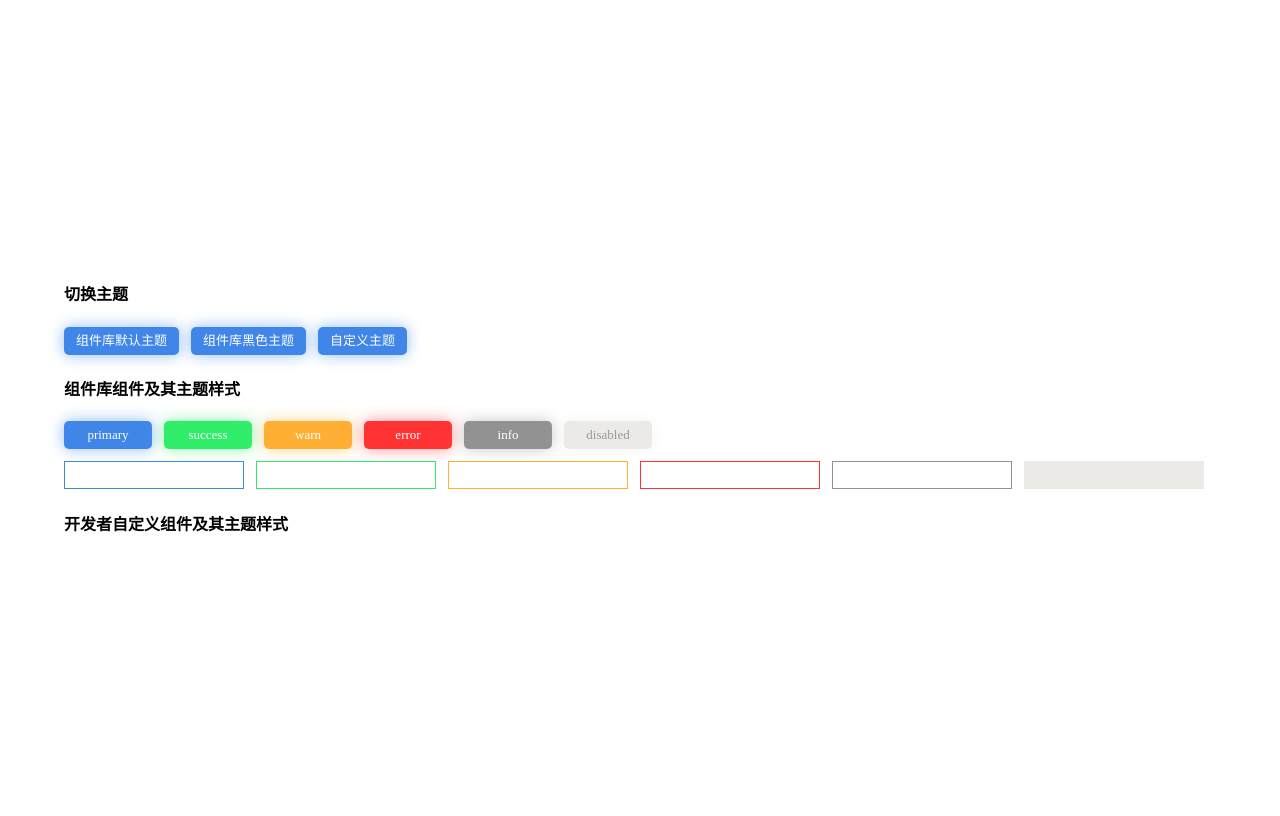
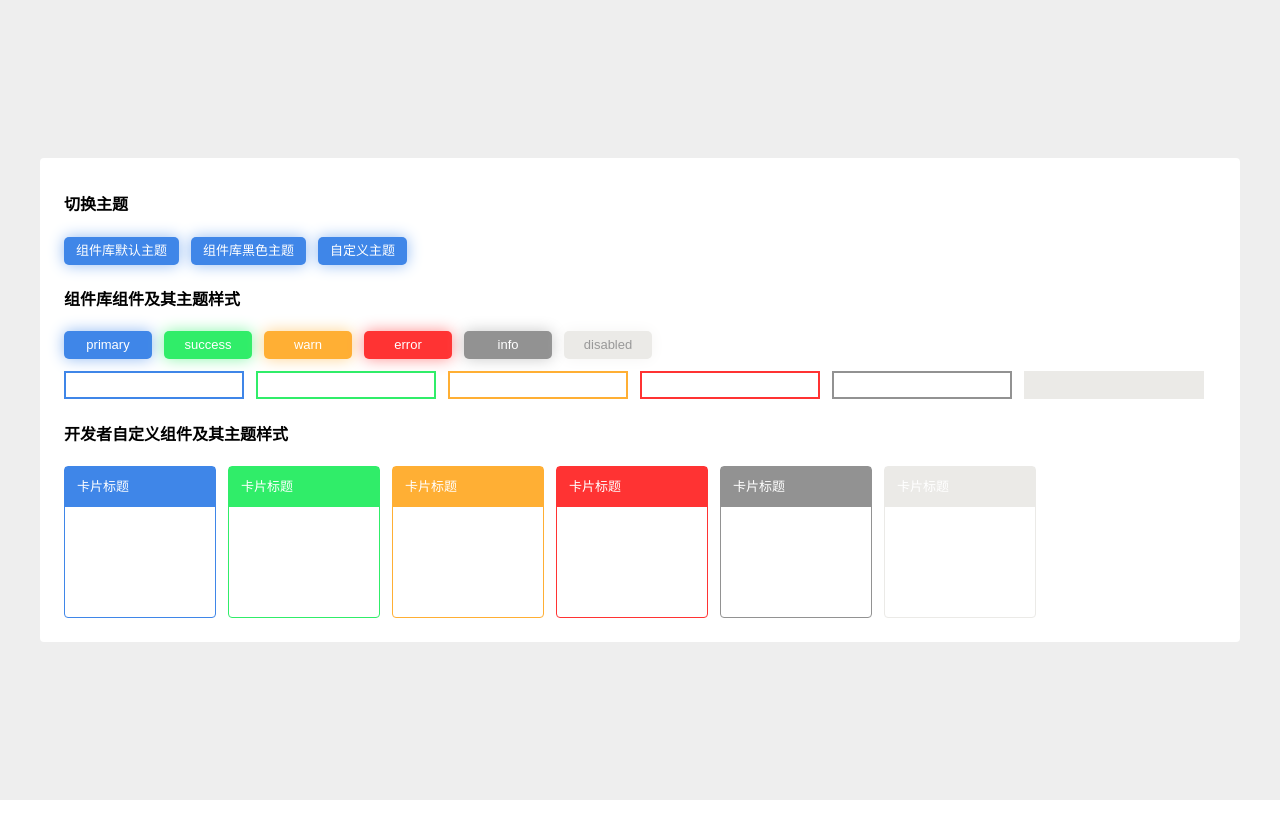
Before and after one commit to martSforever/demo-theme, a Vue app: page / in a window 1280 px wide. Built offline with nearby package versions, Linux system fonts and the light colour scheme.

Commit message:
complete

```diff
--- a/demo/App.vue
+++ b/demo/App.vue
@@ -15,7 +15,9 @@
                 <src-input :color="item" v-for="item in  ['primary','success','warn','error','info','disabled']" :key="item"/>
             </div>
             <h4>开发者自定义组件及其主题样式</h4>
-
+            <div class="line">
+                <demo-card :color="item" v-for="item in  ['primary','success','warn','error','info','disabled']" :key="item"/>
+            </div>
         </div>
     </div>
 </template>
@@ -23,22 +25,40 @@
 <script>
     import SrcButton from "../src/components/src-button";
     import SrcInput from "../src/components/src-input";
+    import DemoCard from "./demo-card";
 
     export default {
         name: "App",
-        components: {SrcInput, SrcButton}
+        components: {DemoCard, SrcInput, SrcButton}
     }
 </script>
 
 <style lang="scss">
+    html, body {
+        height: 100%;
+        width: 100%;
+        padding: 0;
+        margin: 0;
+    }
+
+    @include themeify {
         .app {
-        height: 100vh;
+            height: 100%;
             display: flex;
             align-items: center;
             flex-direction: column;
             justify-content: center;
-        .content{
+            background-color: $p-background-color;
+            transition: all 0.15s;
+            h4 {
+                color: $p-color-title;
+            }
+            .content {
                 display: inline-block;
+                background-color: $p-background-color-light;
+                transition: all 1s;
+                padding: 12px 24px;
+                border-radius: 4px;
             }
             .line {
                 margin-bottom: 12px;
@@ -47,4 +67,5 @@
                 }
             }
         }
+    }
 </style>
--- /dev/null
+++ b/demo/demo-card.vue
@@ -0,0 +1,41 @@
+<template>
+    <div class="demo-card" :class="[`demo-card-color-${color}`]">
+        <div class="demo-card-head">
+            卡片标题
+        </div>
+    </div>
+</template>
+
+<script>
+    export default {
+        name: "demo-card",
+        props: {
+            color: {type: String, default: 'primary'},
+        }
+    }
+</script>
+
+<style lang="scss">
+    @include themeify {
+        .demo-card {
+            display: inline-block;
+            width: 150px;
+            height: 150px;
+            border: solid 1px;
+            border-radius: 4px;
+            .demo-card-head {
+                height: 40px;
+                padding: 0 12px;
+                line-height: 40px;
+                font-size: 13px;
+                color: white;
+            }
+            @include pl-colors(demo-card) {
+                border-color: $value;
+                .demo-card-head {
+                    background-color: $value;
+                }
+            }
+        }
+    }
+</style>
--- a/demo/global.scss
+++ b/demo/global.scss
@@ -2,9 +2,29 @@
 
 $custom: (
         custom:(
-                color-primary: #4bca99,
-                color-primary-light: #60fdbc,
-                color-primary-deep: #2a6d51,
+                color-primary: #3ccb3a,
+                color-primary-light: #4af947,
+                color-primary-deep: #31a730,
+                color-primary-lighter: #d5f9c9,
+                color-success: #3597cb,
+                color-success-light: #85cfef,
+                color-success-deep: #24678a,
+                color-warn: #cb6436,
+                color-warn-light: #cb9682,
+                color-warn-deep: #a6522c,
+                color-error: #cb6596,
+                color-error-light: #cba5b4,
+                color-error-deep: #954a6e,
+                color-info: #751bcb,
+                color-info-light: #9d7ccb,
+                color-info-deep: #5d15a1,
+                color-disabled: #d9d2d5,
+                color-disabled-light: #F5F4F3,
+                color-disabled-deep: #B0B0AE,
+                color-title:#fff,
+                background-color:#77d2e6,
+                background-color-deep:#5799a8,
+                background-color-light:#a8f2ff,
         )
 );
 
--- a/package.json
+++ b/package.json
@@ -19,6 +19,8 @@
     "babel-eslint": "^10.0.1",
     "eslint": "^5.8.0",
     "eslint-plugin-vue": "^5.0.0",
+    "node-sass": "^4.11.0",
+    "sass-loader": "^7.1.0",
     "vue-template-compiler": "^2.5.21"
   },
   "eslintConfig": {
--- a/src/index.js
+++ b/src/index.js
@@ -6,7 +6,6 @@ const Plain = {
     $dom: dom,
     currentTheme: null,
     changeTheme(themeName) {
-        console.log(themeName)
         !!this.currentTheme && dom.removeClass(document.body,`pl-theme-${this.currentTheme}`)
         dom.addClass(document.body, `pl-theme-${themeName}`)
         this.currentTheme = themeName
--- a/src/styles/component/input.scss
+++ b/src/styles/component/input.scss
@@ -1,7 +1,7 @@
 @mixin component-input {
   .src-input {
     height: 28px;
-    border: solid 1px #ddd;
+    border: solid 2px #ddd;
     width: 180px;
     padding: 0 12px;
     box-sizing: border-box;
--- a/src/styles/global.scss
+++ b/src/styles/global.scss
@@ -1,6 +1,7 @@
 @import "component";
 
 $default-theme: (
+        font-family: (Arial, "PingFang SC", "Hiragino Sans GB", STHeiti, "Microsoft YaHei", "WenQuanYi Micro Hei", sans-serif),
         color-primary: #3F86E8,
         color-primary-light: #92BBF3,
         color-primary-deep: #4F77AE,
@@ -20,18 +21,38 @@ $default-theme: (
         color-disabled: #EBEAE7,
         color-disabled-light: #F5F4F3,
         color-disabled-deep: #B0B0AE,
-        font-family: (Arial, "PingFang SC", "Hiragino Sans GB", STHeiti, "Microsoft YaHei", "WenQuanYi Micro Hei", sans-serif),
-        background-color:#666,
-        background-color-deep:#333,
-        background-color-light:#999,
+        color-title:#000,
+        background-color:#eee,
+        background-color-deep:#ddd,
+        background-color-light:#fff,
 );
 
 $pl-default-themes: (
         "default":$default-theme,
         "black":(
-                color-primary: #77777b,
-                color-primary-light: #dbdbe2,
-                color-primary-deep: #3e3e40,
+                color-primary: #e800a8,
+                color-primary-light: #ea8bd1,
+                color-primary-deep: #ba008b,
+                color-primary-lighter: #e8d1e4,
+                color-success: #3eede5,
+                color-success-light: #8bede5,
+                color-success-deep: #299e99,
+                color-warn: #9a61ff,
+                color-warn-light: #d1acff,
+                color-warn-deep: #6540a8,
+                color-error: #ffa100,
+                color-error-light: #ffbe7a,
+                color-error-deep: #a36700,
+                color-info: #a8fc57,
+                color-info-light: #d4fca1,
+                color-info-deep: #72ab3b,
+                color-disabled: #d9d2d5,
+                color-disabled-light: #F5F4F3,
+                color-disabled-deep: #B0B0AE,
+                color-title:#fff,
+                background-color:#333,
+                background-color-deep:#000,
+                background-color-light:#999,
         ),
 );
 
@@ -52,6 +73,7 @@ $pl-default-themes: (
   @each $theme-name, $theme-map in $pl-themes {
     $theme-map: $theme-map !global;
 
+    $p-font-family: pl-var(font-family) !global;
     $p-color-primary: pl-var(color-primary) !global;
     $p-color-primary-light: pl-var(color-primary-light) !global;
     $p-color-primary-deep: pl-var(color-primary-deep) !global;
@@ -71,13 +93,14 @@ $pl-default-themes: (
     $p-color-disabled: pl-var(color-disabled) !global;
     $p-color-disabled-light: pl-var(color-disabled-light) !global;
     $p-color-disabled-deep: pl-var(color-disabled-deep) !global;
-    $p-font-family: pl-var(font-family) !global;
+    $p-color-title:pl-var(color-title) !global;
     $p-background-color: pl-var(background-color) !global;
     $p-background-color-light: pl-var(background-color-light) !global;
     $p-background-color-deep: pl-var(background-color-deep) !global;
 
     @if (str_length($theme-name) >0) {
       .pl-theme-#{$theme-name} {
+        font-family: $p-font-family;
         @content;
       }
     } @else {
```
Lines whose indentation alone changed are shown as unchanged.
